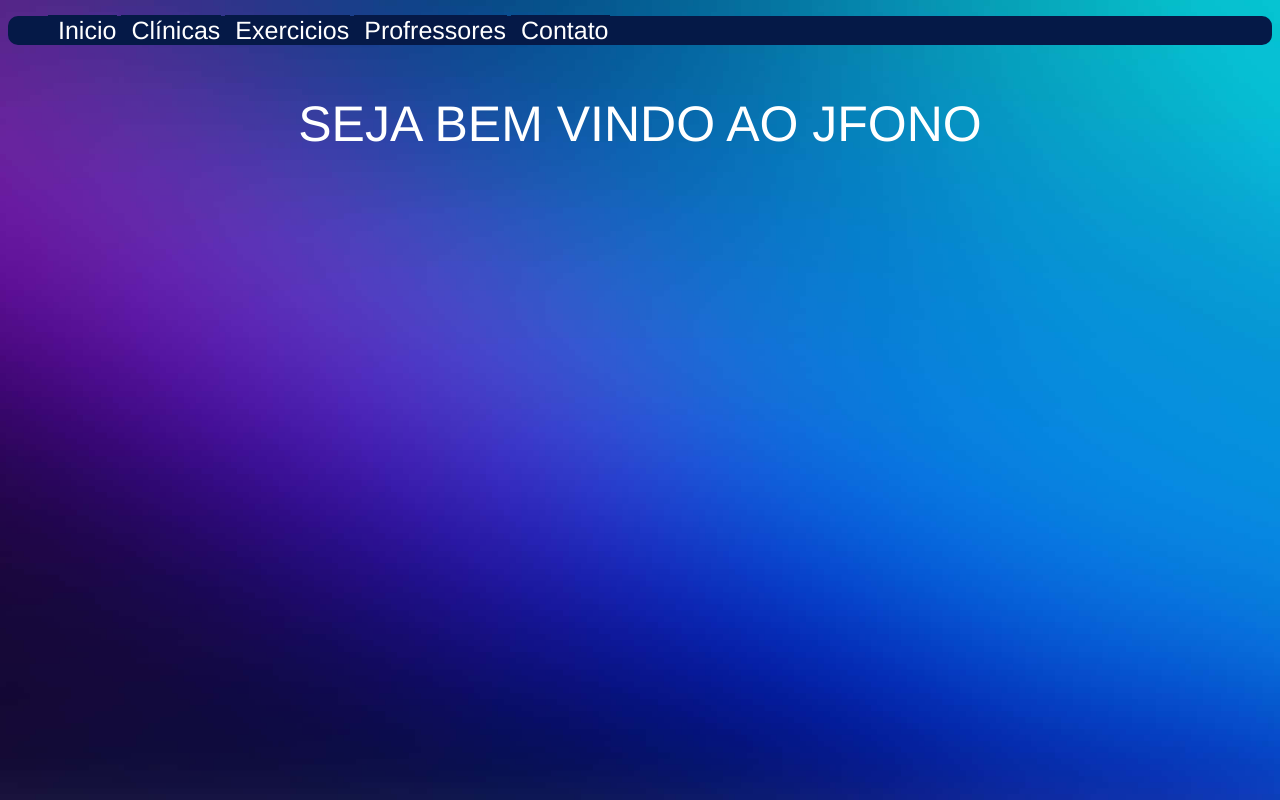
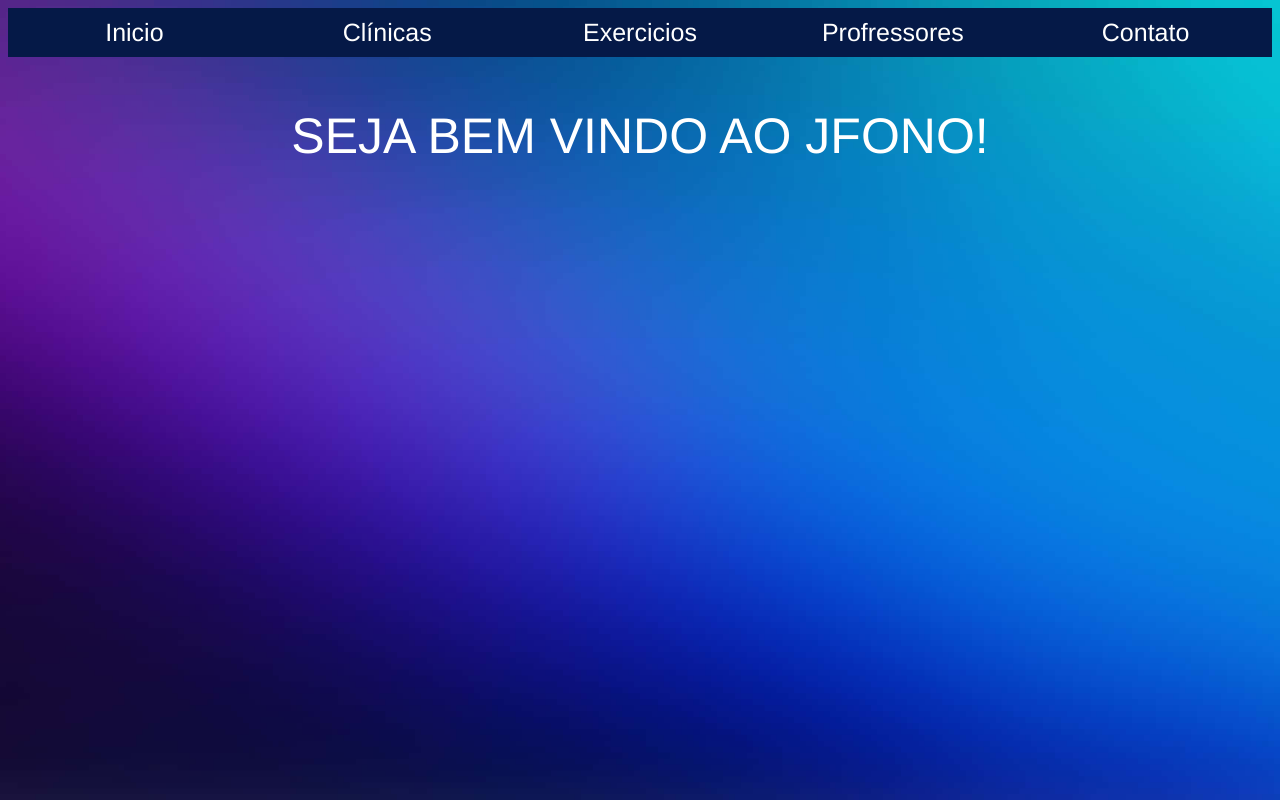
Before and after one commit to mmelo33-mm/jfonohtml, a plain HTML site: page jfono/index.html in a window 1280 px wide. Drawn offline with Linux system fonts and the light colour scheme.

Commit message:
mudança de pc

```diff
--- a/jfono/css/style.css
+++ b/jfono/css/style.css
@@ -11,17 +11,21 @@ p{
 ul{
     background-color: #051947;
     border-radius: 10px;
-
+    display: flex; /* Define o layout flexbox */
+    justify-content: space-evenly; /* Distribui os itens igualmente */
+    padding: 0; /* Remove o padding padrão */
+    margin: 0; /* Remove a margem padrão */
+    list-style: none; /* Remove os marcadores padrão */
 }
 
 ul li{
     color: #ffffff;
     text-decoration: none;
-    display: inline;
+    flex: 1; /* Faz com que cada botão ocupe o mesmo espaço */
     font-family: 'Franklin Gothic Medium', 'Arial Narrow', Arial, sans-serif;
-    padding-left: 10px;
+    padding: 10px; /* Ajusta o espaçamento interno */
     font-size: 25px;
-
+    text-align: center; /* Centraliza o texto */
 }
 
 ul li a{
--- a/jfono/index.html
+++ b/jfono/index.html
@@ -27,7 +27,7 @@
         <li><a href="#">Contato</a></li>
     </ul>
 
-    <p>SEJA BEM VINDO AO JFONO</p>
+    <p>SEJA BEM VINDO AO JFONO!</p>
 
     <ol> <!--lista ordenada-->
 
```
